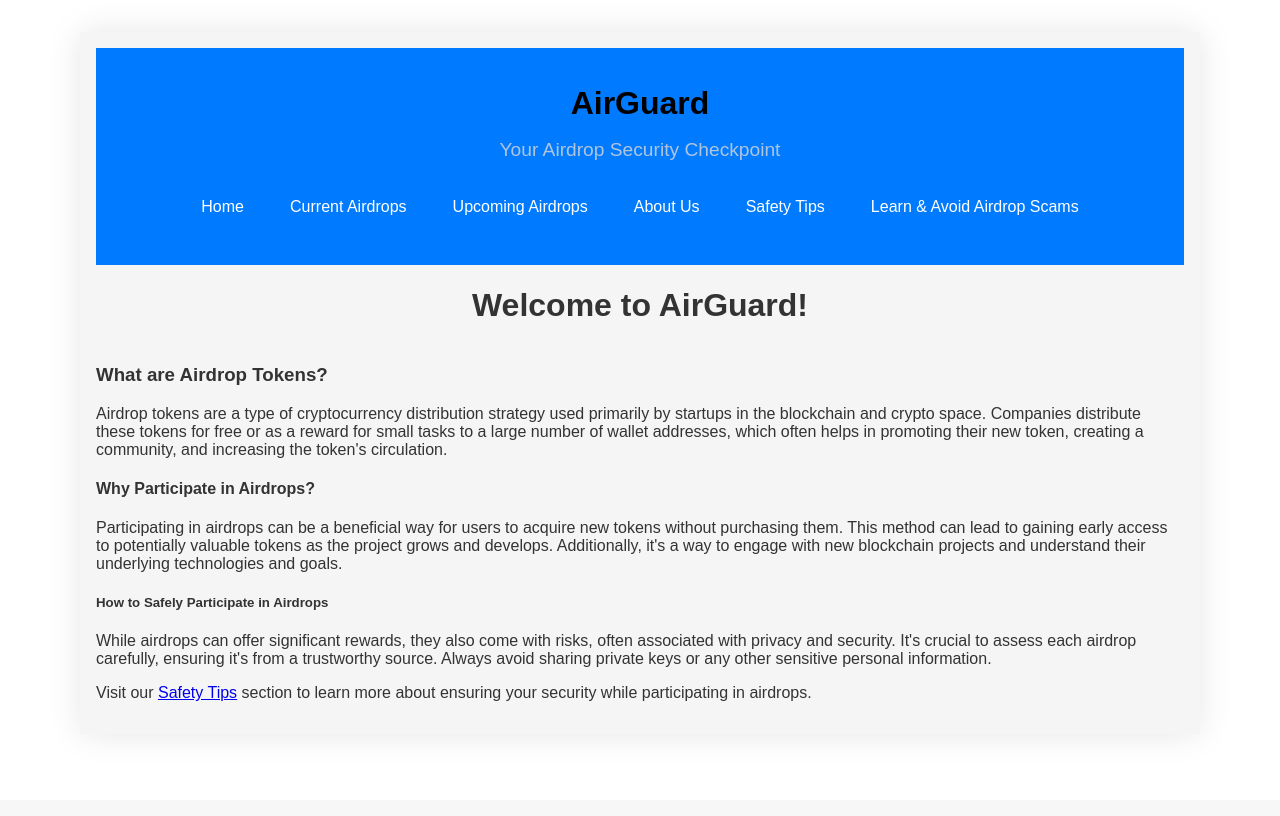
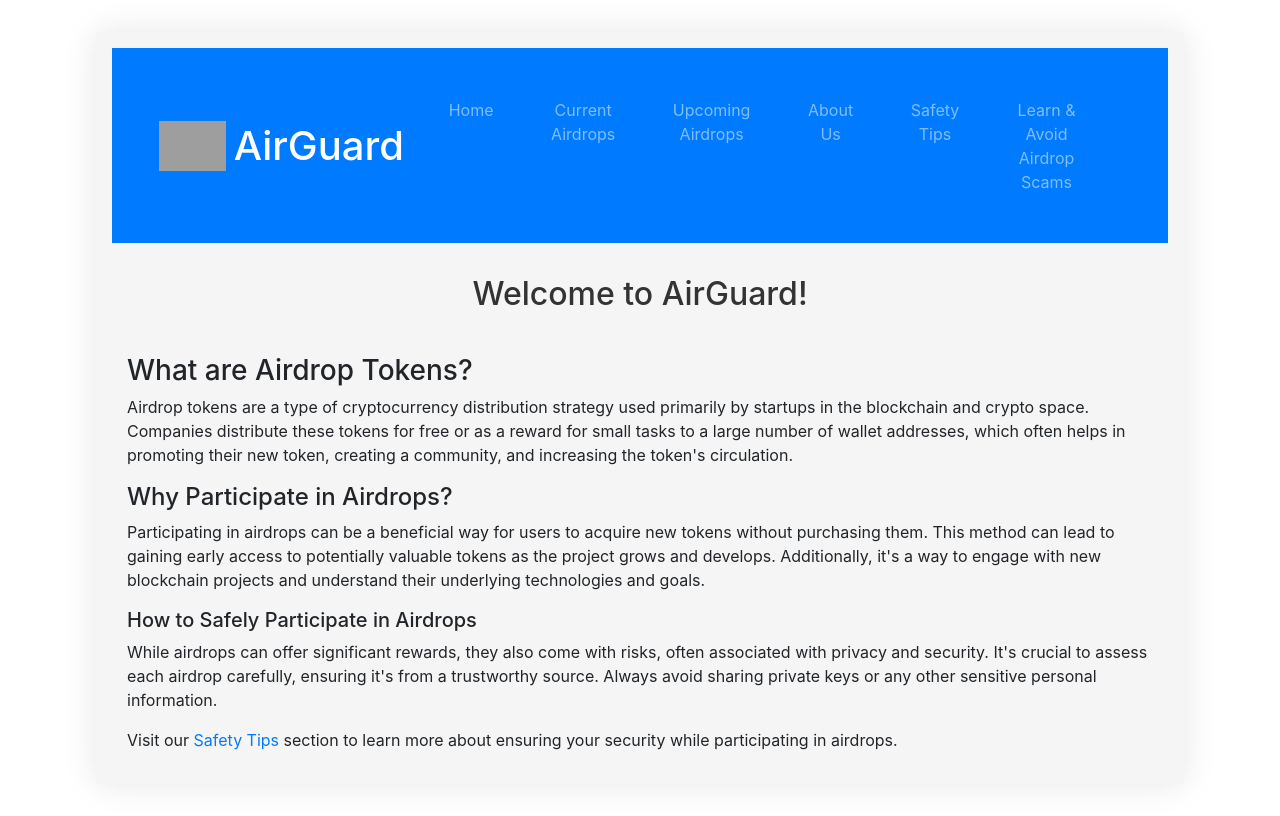
Before and after one commit to Teng-Jun/ITP_Group-23, a PHP site: page /index.php in a window 1280 px wide. Before the commit the page ends 701 px from the top, so only its background shows below. Run offline with PHP 8.4, Linux system fonts and the light colour scheme; grey boxes are pictures that could not be loaded.

Commit message:
Bootstrap Header

```diff
--- a/Website Related/AirGuard/aboutus.php
+++ b/Website Related/AirGuard/aboutus.php
@@ -5,6 +5,7 @@
     <meta name="viewport" content="width=device-width, initial-scale=1.0">
     <title>About Us - Airdrop Tracker</title>
     <link rel="stylesheet" href="styles.css">
+    <link rel="stylesheet" href="https://stackpath.bootstrapcdn.com/bootstrap/4.5.2/css/bootstrap.min.css">
 </head>
 <body>
     <div class="wrapper">
--- a/Website Related/AirGuard/current.php
+++ b/Website Related/AirGuard/current.php
@@ -5,6 +5,7 @@
     <meta name="viewport" content="width=device-width, initial-scale=1.0">
     <title>Current Airdrops - Airdrop Tracker</title>
     <link rel="stylesheet" href="styles.css">
+    <link rel="stylesheet" href="https://stackpath.bootstrapcdn.com/bootstrap/4.5.2/css/bootstrap.min.css">
 </head>
 <body>
     <div class="wrapper">
--- a/Website Related/AirGuard/header.php
+++ b/Website Related/AirGuard/header.php
@@ -6,18 +6,29 @@
     <meta name="viewport" content="width=device-width, initial-scale=1.0">
     <title>AirGuard</title>
     <link rel="stylesheet" href="styles.css">
+    <link rel="stylesheet" href="https://stackpath.bootstrapcdn.com/bootstrap/4.5.2/css/bootstrap.min.css">
 </head>
 <body>
-<header>
-    <h1>AirGuard</h1>
-    <p>Your Airdrop Security Checkpoint</p>
-    <nav>
-        <ul>
-            <li><a class="nav-link" href="index.php">Home</a></li>
-            <li><a class="nav-link" href="current.php">Current Airdrops</a></li>
-            <li><a class="nav-link" href="upcoming.php">Upcoming Airdrops</a></li>
-            <li><a class="nav-link" href="aboutus.php">About Us</a></li>
-            <li><a class="nav-link" href="tips.php">Safety Tips</a></li>
-            <li><a class="nav-link" href="learn_avoid.php">Learn & Avoid Airdrop Scams</a></li>
-        </ul>
-    </nav>
+<header class="bg-primary text-white py-3">
+    <div class="container-fluid d-flex justify-content-between align-items-center">
+        <div class="d-flex align-items-center">
+            <img src="image/guard shield.png" alt="AirGuard Logo" class="logo mr-2" style="height: 50px;">
+            <h1 class="m-0">AirGuard</h1>
+        </div>
+        <nav class="navbar navbar-expand-lg navbar-dark">
+            <button class="navbar-toggler" type="button" data-toggle="collapse" data-target="#navbarNav" aria-controls="navbarNav" aria-expanded="false" aria-label="Toggle navigation">
+                <span class="navbar-toggler-icon"></span>
+            </button>
+            <div class="collapse navbar-collapse" id="navbarNav">
+                <ul class="navbar-nav ml-auto">
+                    <li class="nav-item"><a class="nav-link" href="index.php">Home</a></li>
+                    <li class="nav-item"><a class="nav-link" href="current.php">Current Airdrops</a></li>
+                    <li class="nav-item"><a class="nav-link" href="upcoming.php">Upcoming Airdrops</a></li>
+                    <li class="nav-item"><a class="nav-link" href="aboutus.php">About Us</a></li>
+                    <li class="nav-item"><a class="nav-link" href="tips.php">Safety Tips</a></li>
+                    <li class="nav-item"><a class="nav-link" href="learn_avoid.php">Learn & Avoid Airdrop Scams</a></li>
+                </ul>
+            </div>
+        </nav>
+    </div>
+</header>
--- a/Website Related/AirGuard/index.php
+++ b/Website Related/AirGuard/index.php
@@ -5,6 +5,7 @@
     <meta name="viewport" content="width=device-width, initial-scale=1.0">
     <title>Airdrop Tracker</title>
     <link rel="stylesheet" href="styles.css">
+    <link rel="stylesheet" href="https://stackpath.bootstrapcdn.com/bootstrap/4.5.2/css/bootstrap.min.css">
 </head>
 <body>
     <div class="wrapper">
@@ -12,7 +13,7 @@
             <?php include 'header.php'; ?>
         </div>
         <main>
-            <h1 align="center">Welcome to AirGuard!</h1>
+            <h2 align="center">Welcome to AirGuard!</h2>
             <div class="container">
             <section id="about">
                 <h3>What are Airdrop Tokens?</h3>
--- a/Website Related/AirGuard/learn_avoid.php
+++ b/Website Related/AirGuard/learn_avoid.php
@@ -5,6 +5,7 @@
     <meta name="viewport" content="width=device-width, initial-scale=1.0">
     <title>Learn & Avoid Airdrop Scams</title>
     <link rel="stylesheet" href="styles.css">
+    <link rel="stylesheet" href="https://stackpath.bootstrapcdn.com/bootstrap/4.5.2/css/bootstrap.min.css">
     <style>
         .container {
             display: flex;
--- a/Website Related/AirGuard/styles.css
+++ b/Website Related/AirGuard/styles.css
@@ -40,6 +40,7 @@ header {
 h2{
     text-align: center;
     color: #333;
+    padding: 1em;
 }
 
 .tabs {
--- a/Website Related/AirGuard/upcoming.php
+++ b/Website Related/AirGuard/upcoming.php
@@ -5,6 +5,7 @@
     <meta name="viewport" content="width=device-width, initial-scale=1.0">
     <title>Upcoming Airdrops - Airdrop Tracker</title>
     <link rel="stylesheet" href="styles.css">
+    <link rel="stylesheet" href="https://stackpath.bootstrapcdn.com/bootstrap/4.5.2/css/bootstrap.min.css">
     <script src="https://cdn.jsdelivr.net/npm/chart.js"></script>
     <script src="https://cdn.jsdelivr.net/npm/chartjs-plugin-datalabels"></script>
     <style>
--- a/Website Related/AirGuard/upcoming_details.php
+++ b/Website Related/AirGuard/upcoming_details.php
@@ -5,6 +5,7 @@
     <meta name="viewport" content="width=device-width, initial-scale=1.0">
     <title>Airdrop Details - Airdrop Tracker</title>
     <link rel="stylesheet" href="styles.css">
+    <link rel="stylesheet" href="https://stackpath.bootstrapcdn.com/bootstrap/4.5.2/css/bootstrap.min.css">
     <script src="https://cdn.jsdelivr.net/npm/chart.js"></script>
     <script src="https://cdn.jsdelivr.net/npm/chartjs-plugin-datalabels"></script>
     <style>
```
